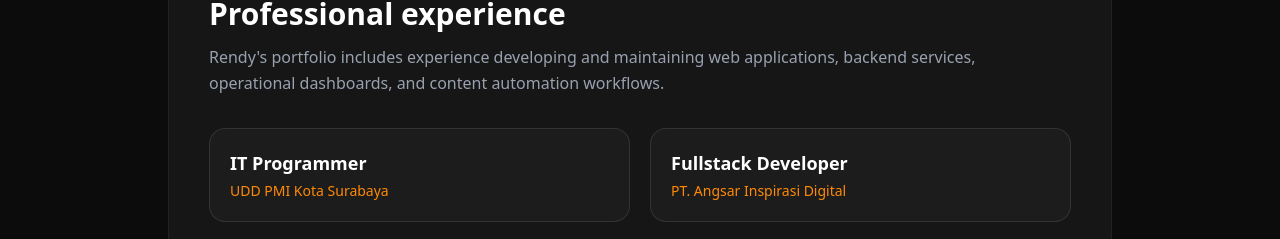
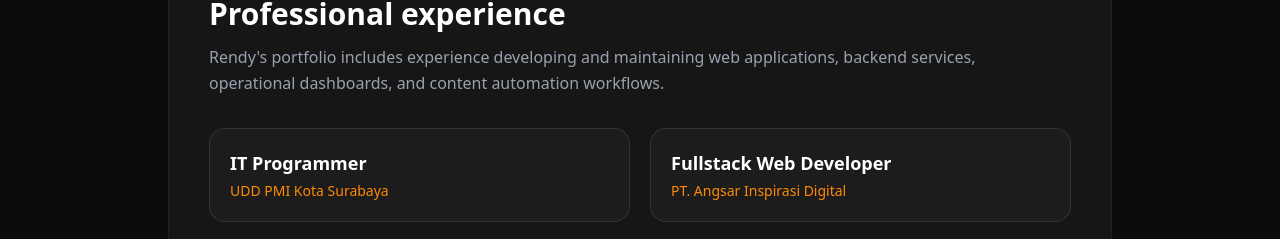
Before and after one commit to RndyAchmad/web-portofolio, a Next.js app: page /about in a window 1280 px wide. Shown: the part 923-1162 px from the top of the page. Built offline with nearby package versions, Linux system fonts and the light colour scheme.

Commit message:
fix: experience angar

```diff
--- a/constants/experiences.js
+++ b/constants/experiences.js
@@ -6,7 +6,7 @@
     translationKey: "pmi",
   },
   {
-    role: "Fullstack Developer",
+    role: "Fullstack Web Developer",
     company: "PT. Angsar Inspirasi Digital",
     logo: "/images/logo-pt-angsar.png",
     translationKey: "angsar",
```
